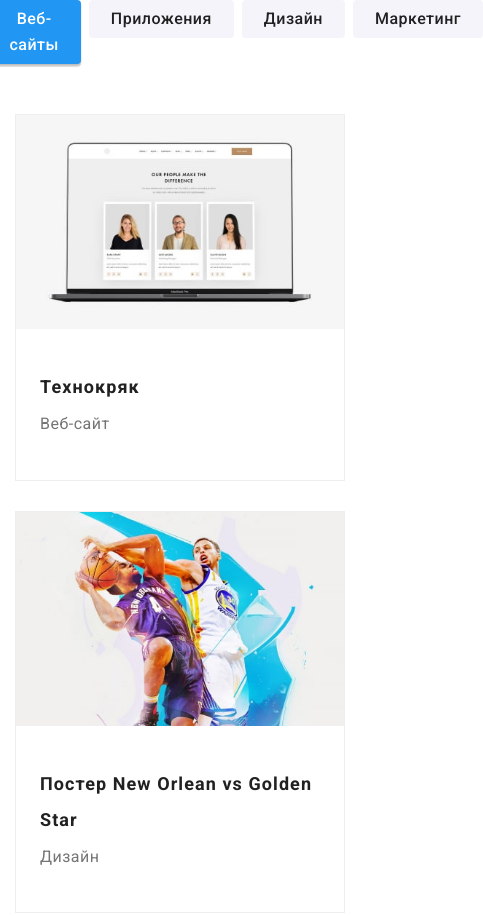
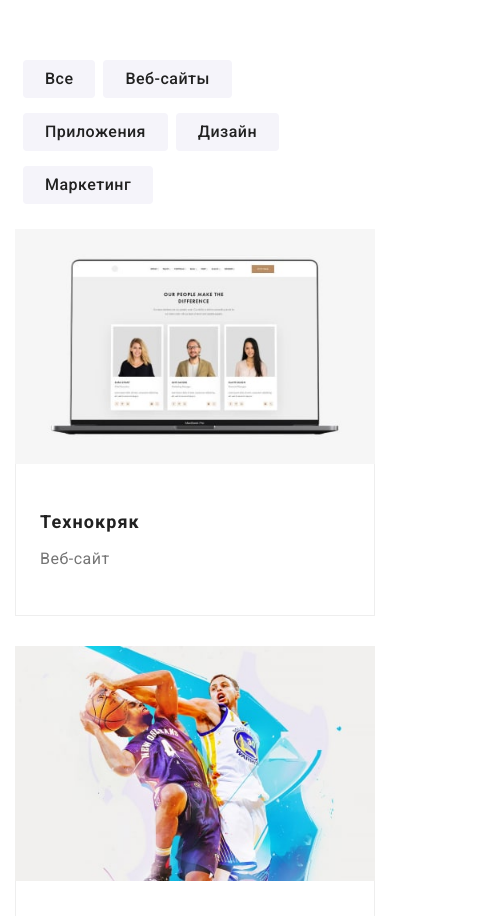
Before and after one commit to maksym-bernatskyi/goit-markup-hw-08, a plain HTML site: page portfolio.html in a window 390 px wide. Shown: the top 916 px of the page, 483 px wide, since content can reach past the window. Drawn offline with nearby package versions, Linux system fonts and the light colour scheme; files that its build step writes are made by us from their sources.

Commit message:
update sass

```diff
--- a/sass/components/_base.scss
+++ b/sass/components/_base.scss
@@ -1,9 +1,20 @@
 .container {
+  padding-left: 15px;
+  padding-right: 15px;
   margin: 0 auto;
   width: 100%;
-  max-width: 1200px;
-  padding-left: 15px;
-  padding-right: 15px;
+
+  @media screen and (min-width: 480px) {
+    width: 480px;
+  }
+
+  @media screen and (min-width: 768px) {
+    width: 768px;
+  }
+
+  @media screen and (min-width: 1200px) {
+    width: 1200px;
+  }
 }
 
 .section {
@@ -15,4 +26,8 @@
   display: block;
   max-width: 100%;
   height: auto;
+
+  @media screen and (max-width: 767px) {
+    width: 100%;
+  }
 }
--- a/sass/components/_hero.scss
+++ b/sass/components/_hero.scss
@@ -8,7 +8,7 @@
       rgba(47, 48, 58, 0.4),
       rgba(47, 48, 58, 0.4)
     ),
-    url("/images/mobile/min/Header-img-min.jpg");
+    url("/images/mobile/Header-img-min.jpg");
   background-size: cover;
   background-position: center;
   background-repeat: no-repeat;
@@ -20,7 +20,7 @@
         rgba(47, 48, 58, 0.4),
         rgba(47, 48, 58, 0.4)
       ),
-      url("/images/mobile/min/Header-img@2x-min.jpg");
+      url("/images/mobile/Header-img@2x-min.jpg");
   }
 
   @media screen and (min-width: 768px) {
@@ -29,7 +29,7 @@
         rgba(47, 48, 58, 0.4),
         rgba(47, 48, 58, 0.4)
       ),
-      url("/images/tablet/min/Header-img-min.jpg");
+      url("/images/tablet/Header-img-min.jpg");
 
     @media (min-device-pixel-ratio: 2),
       (min-resolution: 192dpi),
@@ -38,7 +38,7 @@
           rgba(47, 48, 58, 0.4),
           rgba(47, 48, 58, 0.4)
         ),
-        url("/images/tablet/min/Header-img@2x-min.jpg");
+        url("/images/tablet/Header-img@2x-min.jpg");
     }
   }
   @media screen and (min-width: 1200px) {
@@ -47,7 +47,7 @@
         rgba(47, 48, 58, 0.4),
         rgba(47, 48, 58, 0.4)
       ),
-      url("/images/desktop/min/hero-min.jpg");
+      url("/images/desktop/hero-min.jpg");
 
     @media (min-device-pixel-ratio: 2),
       (min-resolution: 192dpi),
@@ -56,7 +56,7 @@
           rgba(47, 48, 58, 0.4),
           rgba(47, 48, 58, 0.4)
         ),
-        url("/images/desktop/min/hero@2x-min.jpg");
+        url("/images/desktop/hero@2x-min.jpg");
     }
   }
 }
--- a/sass/components/_portfolio-btns.scss
+++ b/sass/components/_portfolio-btns.scss
@@ -1,14 +1,39 @@
+.cards-section {
+  padding-top: 60px;
+  padding-bottom: 60px;
+
+  @media screen and (min-width: 1200px) {
+    padding-top: 94px;
+    padding-bottom: 94px;
+  }
+}
+
 .buttons {
   display: flex;
-  justify-content: center;
-  margin-bottom: 50px;
+  flex-wrap: wrap;
+  margin-bottom: 40px;
+
+  @media screen and (min-width: 480px) {
+    justify-content: start;
+  }
+  @media screen and (min-width: 768px) {
+    justify-content: center;
+    margin-bottom: 30px;
+  }
+  @media screen and (min-width: 1200px) {
+    margin-bottom: 50px;
+  }
 }
-.buttons__item:not(:last-child) {
-  margin-right: 8px;
+
+.buttons__item {
+  margin-left: 8px;
+  margin-bottom: 15px;
 }
+
 .buttons__btn {
+  display: inline-block;
   padding: 6px 22px;
-  font-family: Roboto;
+  margin: 0;
   font-weight: 500;
   font-size: 16px;
   line-height: 1.63;
--- a/sass/components/_portfolio-cards.scss
+++ b/sass/components/_portfolio-cards.scss
@@ -1,19 +1,27 @@
 .gallery {
   display: flex;
   flex-wrap: wrap;
+  margin-left: -30px;
+  margin-top: -30px;
 }
+
 .gallery-item {
-  width: 370px;
-  margin-right: 30px;
+  margin-left: 30px;
   margin-bottom: 30px;
-  border: 1px solid #eeeeee;
-  &:nth-child(3n) {
-    margin-right: 0px;
+
+  @media screen and (min-width: 768px) {
+    margin-left: 30px;
+    margin-top: 30px;
+    flex-basis: calc(100% / 2 - 30px);
   }
-  &:nth-last-child(-n + 3) {
-    margin-bottom: 0;
+
+  @media screen and (min-width: 1200px) {
+    margin-left: 30px;
+    margin-top: 30px;
+    flex-basis: calc(100% / 3 - 30px);
   }
 }
+
 .gallery-item__link {
   display: block;
   text-decoration: none;
@@ -25,16 +33,17 @@
       1px 4px 6px rgba(0, 0, 0, 0.16);
   }
 }
+
 .gallery-item__title {
   margin-top: 20px;
   margin-bottom: 4px;
-  font-family: Roboto;
   font-weight: 700;
   font-size: 18px;
   line-height: 2;
   letter-spacing: 0.06em;
   color: var(--primary-text-color);
 }
+
 .gallery-item__text {
   margin-bottom: 20px;
   font-weight: 400;
@@ -46,11 +55,15 @@
 
 .gallery-item__description {
   padding: 20px 24px;
+  border: 1px solid #eeeeee;
+  border-top: none;
 }
+
 .overlay {
   position: relative;
   overflow: hidden;
 }
+
 .overlay__text {
   position: absolute;
   padding: 63px 24px;
```
